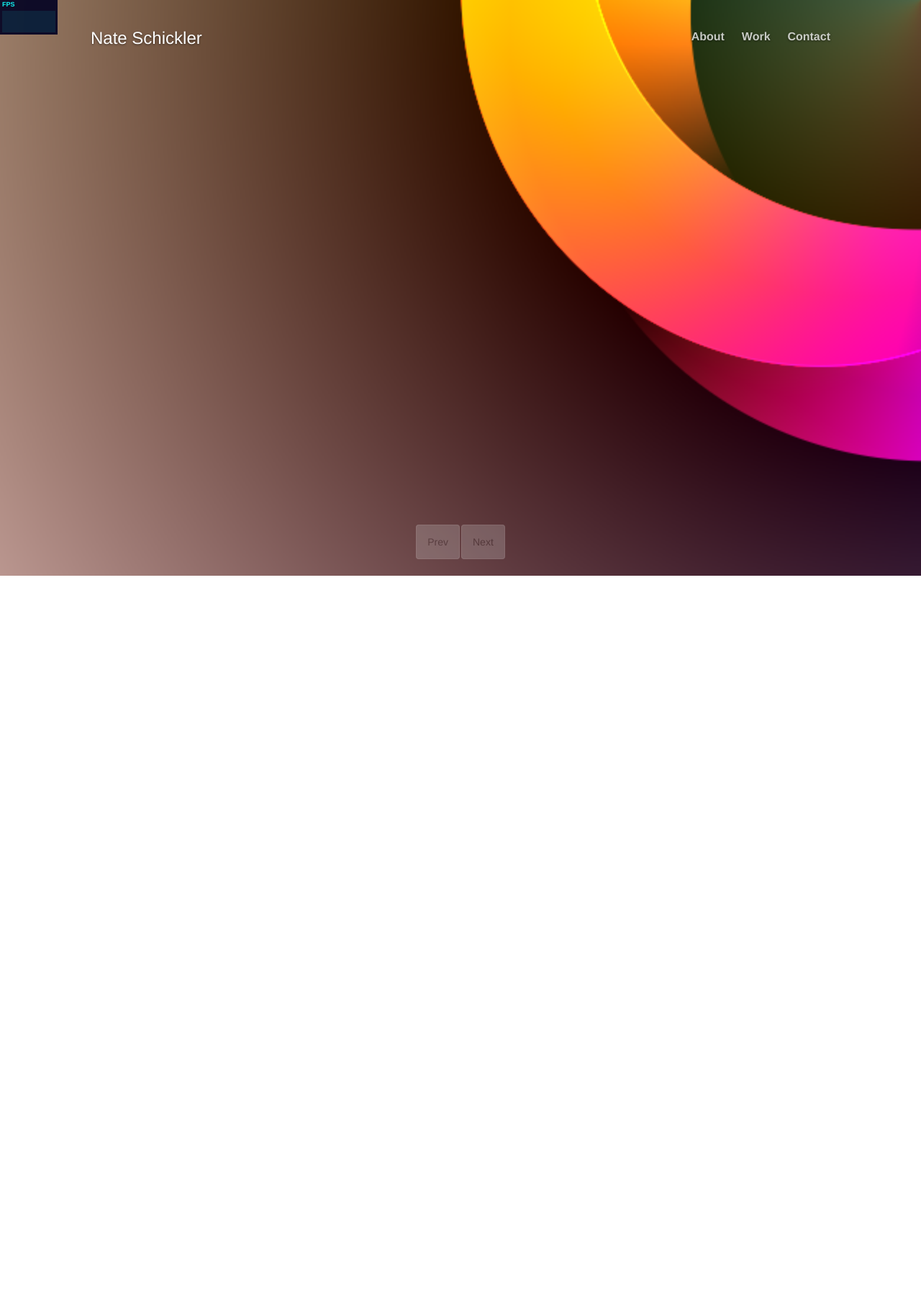
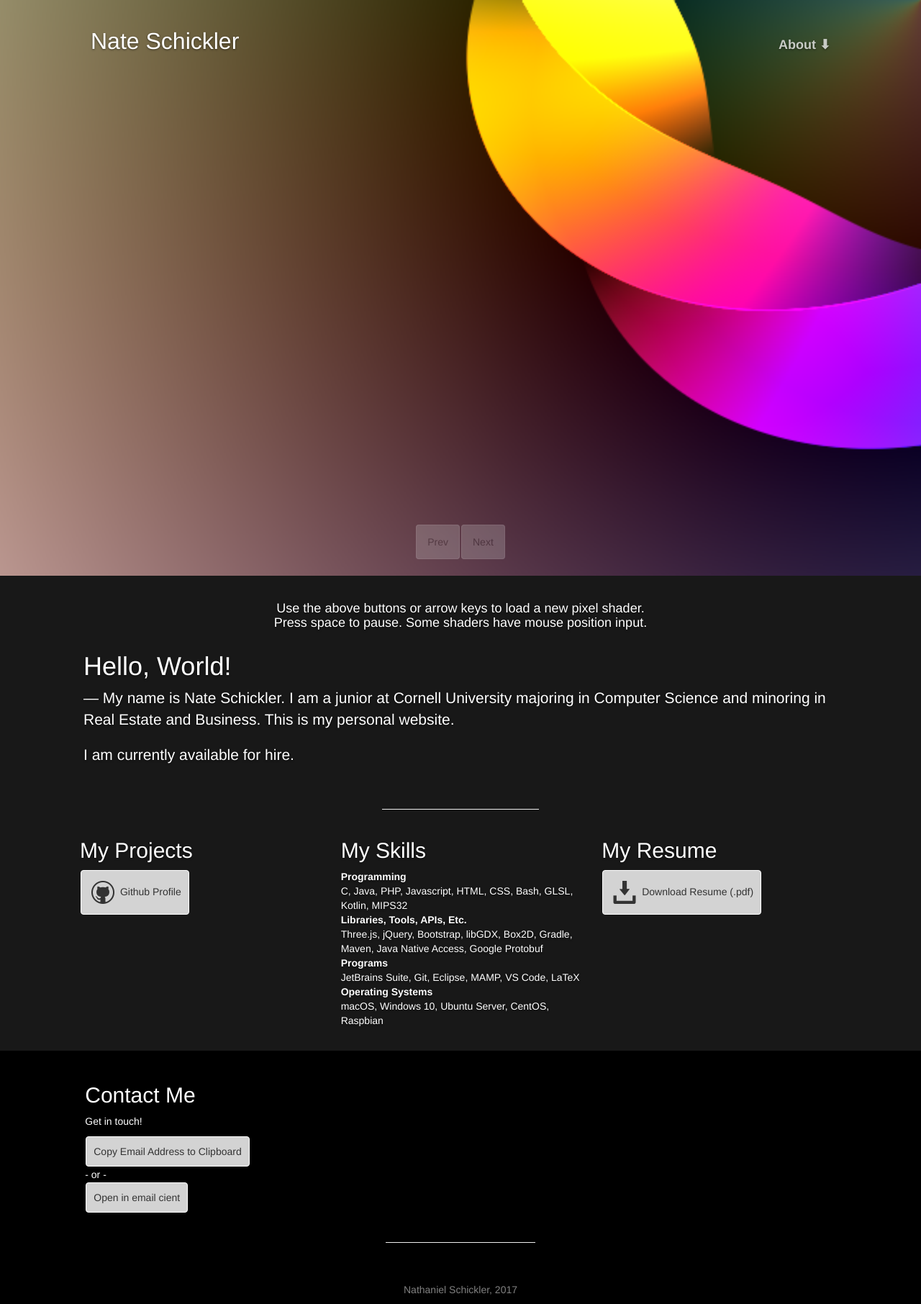
Before and after one commit to zeladada/nateschickler-site, a plain HTML site: page index.html in a window 1280 px wide. Shown: the whole page at 72% size. Before the commit the page ends 800 px from the top, so only its background shows below. Drawn offline with nearby package versions, Linux system fonts and the light colour scheme; animation ran at ten frames a second.

Commit message:
Finished button scrolling, css animations

```diff
--- a/cover.css
+++ b/cover.css
@@ -1,3 +1,5 @@
+@import url(https://fonts.googleapis.com/css?family=Open+Sans:800);
+
 /*
  * Globals
  */
@@ -26,8 +28,8 @@ a:hover {
 
 html,
 body {
-    height: 100%;
     overflow-x: hidden;
+    background-color: #181818;
 }
 body {
     color: #fff;
@@ -55,10 +57,6 @@ body {
 /* Padding for spacing */
 .inner {
     padding: 30px;
-}
-
-#content {
-    background-color: #181818;
 }
 
 #display {
@@ -150,6 +148,7 @@ hr {
 
 .masthead-nav > li {
     display: inline-block;
+
 }
 .masthead-nav > li + li {
     margin-left: 20px;
@@ -157,7 +156,7 @@ hr {
 .masthead-nav > li > a {
     padding-right: 0;
     padding-left: 0;
-    font-size: 16px;
+    font-size: large;
     font-weight: bold;
     color: #fff; /* IE8 proofing */
     color: rgba(255,255,255,.75);
@@ -173,18 +172,9 @@ hr {
 .masthead-nav > .active > a:hover,
 .masthead-nav > .active > a:focus {
     color: #fff;
-    border-bottom-color: #fff;
+    border-bottom-color: transparent;
 }
 
-
-@media (min-width: 768px) {
-    .masthead-brand {
-        float: left;
-    }
-    .masthead-nav {
-        float: right;
-    }
-}
 
 /*
  * Cover
@@ -217,6 +207,12 @@ hr {
     .masthead-brand {
         margin-top: 10px;
         margin-bottom: 10px;
+        float: left;
+    }
+
+    .masthead-nav {
+        float: right;
+        padding-top: 5px;
     }
 
     .masthead {
@@ -225,6 +221,7 @@ hr {
         margin: 0 auto;
         top: 0;
         vertical-align: middle;
+
     }
     /* Handle the widths */
     .masthead,
@@ -242,7 +239,8 @@ hr {
 }
 
 #contact-me {
-    padding: 15px 30px 15px 15px;
+    padding: 5px 30px 15px 30px;
+    margin: 20px;
 }
 
 .footer {
@@ -250,86 +248,112 @@ hr {
     text-align: center;
 }
 
-.form-control{
-    background: transparent;
+
+.reveal-text,
+.reveal-text::after {
+    -webkit-animation-delay: 0.5s;
+    animation-delay: 0.5s;
+    -webkit-animation-iteration-count: 1;
+    animation-iteration-count: 1;
+    -webkit-animation-duration: 800ms;
+    animation-duration: 800ms;
+    -webkit-animation-fill-mode: both;
+    animation-fill-mode: both;
+    -webkit-animation-timing-function: cubic-bezier(0.0, 0.0, 0.2, 1);
+    animation-timing-function: cubic-bezier(0.0, 0.0, 0.2, 1);
 }
 
-.form-group {
-    width: 100%;
+.reveal-text {
+    position: relative;
+    font-size: xx-large;
+    display: block;
+    -webkit-user-select: none;
+    -moz-user-select: none;
+    -ms-user-select: none;
+    user-select: none;
+    -webkit-animation-name: reveal-text;
+    animation-name: reveal-text;
+    color: #FFF;
+    white-space: nowrap;
+    cursor: default
+
 }
 
-form {
-    margin: 20px;
+.reveal-text::after {
+    content: "";
+    position: absolute;
+    z-index: 999;
+    top: 0;
+    left: 0;
+    right: 0;
+    bottom: 0;
+    background-color: rgb(39, 218, 255);
+    -webkit-transform: scaleX(0);
+    transform: scaleX(0);
+    -webkit-transform-origin: 0 50%;
+    transform-origin: 0 50%;
+    pointer-events: none;
+    -webkit-animation-name: revealer-text;
+    animation-name: revealer-text;
 }
 
-form > div {
-    position: relative;
-    overflow: hidden;
+@-webkit-keyframes reveal-text {
+    from {
+        -webkit-clip-path: inset(0 100% 0 0);
+        clip-path: inset(0 100% 0 0);
+    }
+    to {
+        -webkit-clip-path: inset(0 0 0 0);
+        clip-path: inset(0 0 0 0);
+    }
 }
 
-form input, form textarea {
-    width: 100%;
-    border: 2px solid gray;
-    background: none;
-    position: relative;
-    top: 0;
-    left: 0;
-    z-index: 1;
-    padding: 8px 12px;
-    outline: 0;
+@keyframes reveal-text {
+    from {
+        -webkit-clip-path: inset(0 100% 0 0);
+        clip-path: inset(0 100% 0 0);
+    }
+    to {
+        -webkit-clip-path: inset(0 0 0 0);
+        clip-path: inset(0 0 0 0);
+    }
 }
 
-form input:valid, form textarea:valid {
-    background: white;
+@-webkit-keyframes revealer-text {
+    0%, 50% {
+        -webkit-transform-origin: 0 50%;
+        transform-origin: 0 50%;
+    }
+    60%, 100% {
+        -webkit-transform-origin: 100% 50%;
+        transform-origin: 100% 50%;
+    }
+    60% {
+        -webkit-transform: scaleX(1);
+        transform: scaleX(1);
+    }
+    100% {
+        -webkit-transform: scaleX(0);
+        transform: scaleX(0);
+    }
 }
 
-form input:focus, form textarea:focus {
-    border-color: #357EBD;
+
+@keyframes revealer-text {
+    0%, 50% {
+        -webkit-transform-origin: 0 50%;
+        transform-origin: 0 50%;
+    }
+    60%, 100% {
+        -webkit-transform-origin: 100% 50%;
+        transform-origin: 100% 50%;
+    }
+    60% {
+        -webkit-transform: scaleX(1);
+        transform: scaleX(1);
+    }
+    100% {
+        -webkit-transform: scaleX(0);
+        transform: scaleX(0);
+    }
 }
-
-form input:focus + label, form textarea:focus + label {
-    //background: #357EBD;
-    color: #357EBD;
-    font-size: 70%;
-    padding: 1px 8px;
-    height: 14px;
-    z-index: 2;
-    text-transform: uppercase;
-}
-
-form label {
-    -webkit-transition: background 0.2s, color 0.2s, top 0.2s, bottom 0.2s, right 0.2s, left 0.2s;
-    transition: background 0.2s, color 0.2s, top 0.2s, bottom 0.2s, right 0.2s, left 0.2s;
-    position: absolute;
-    color: #999;
-    padding: 7px 6px;
-    font-weight: normal;
-    background-color: transparent;
-}
-
-form textarea {
-    display: block;
-    resize: vertical;
-}
-
-form.go-bottom input, form.go-bottom textarea {
-    padding: 12px 12px 12px 12px;
-}
-
-form.go-bottom label {
-    top: 0;
-    bottom: 0;
-    left: 0;
-    width: 100%;
-}
-
-form.go-bottom input:focus, form.go-bottom textarea:focus {
-    padding: 4px 6px 20px 6px;
-    background-color: transparent;
-    color: white;
-}
-
-form.go-bottom input:focus + label, form.go-bottom textarea:focus + label {
-    top: 100%;
-    margin-top: -16px;
-}
--- a/index.html
+++ b/index.html
@@ -22,21 +22,21 @@
 
 <body>
 
+
+
+
 <div class="site-wrapper">
 
-    <div class="site-wrapper-inner" id="content">
+    <div class="site-wrapper-inner">
 
         <div id="welcome">
-
             <div id="scrolling-header" class="cover-container">
                 <div class="masthead clearfix">
                     <div class="inner">
-                        <h3 class="masthead-brand">Nate Schickler</h3>
+                        <h3 class="masthead-brand reveal-text">Nate Schickler</h3>
                         <nav>
-                            <ul class="nav masthead-nav">
-                                <li class="scroll-down"><a href="#">About</a></li>
-                                <li><a href="#">Work</a></li>
-                                <li><a href="#">Contact</a></li>
+                            <ul class="nav masthead-nav reveal-text">
+                                <li id="scroll-down"><a href="#">About ⬇</a></li>
                             </ul>
                         </nav>
                     </div>
@@ -49,7 +49,7 @@
 
         </div>
 
-        <div class="cover-container">
+        <div class="cover-container" id="content">
 
             <div class="inner cover">
                 <h1 class="cover-heading">Hello, World!</h1>
@@ -73,9 +73,9 @@
                     <div class="col-sm-12 col-lg-4">
                         <h2>My Skills</h2>
                         <dt>Programming</dt>
-                        <dd>C, Java, PHP, Javascript, HTML, CSS, Bash, Kotlin, MIPS32</dd>
+                        <dd>C, Java, PHP, Javascript, HTML, CSS, Bash, GLSL, Kotlin, MIPS32</dd>
                         <dt>Libraries, Tools, APIs, Etc.</dt>
-                        <dd>Three.js, jQuery, Bootstrap, libDGX, Box2D,
+                        <dd>Three.js, jQuery, Bootstrap, libGDX, Box2D,
                             Gradle, Maven, Java Native Access, Google Protobuf
                         </dd>
                         <dt>Programs</dt>
@@ -100,35 +100,14 @@
                 <div class="row align-items-start justify-content-center">
                     <form id="contact-me" role="form" class="col-xs-6.col-lg-4 go-bottom">
                         <h2>Contact Me</h2>
-                        <p id="p1" style="display: none">njs59@cornell.edu</p>
-                        <p>Send me an email via the form below or click the button to copy my email address to your clipboard.</p>
-                        <button class="btn btn-default" onclick="copyToClipboard('#p1')">Copy Email Address to Clipboard</button>
+                        <p id="p1" style="display: none">njs59@nobots.cornell.edu</p>
+                        <p>Get in touch!</p>
+                        <a class="btn btn-default" onclick="copyToClipboard('#p1')">Copy Email Address to Clipboard</a>
                         <br>- or -<br>
-                        <a class="btn btn-default" href="mailto:njs59@cornell.edu">Open in email cient</a>
+                        <a class="btn btn-default mail" href="mailto:njs59@nobots.cornell.edu">Open in email cient</a>
                         <br><br>
                         <hr>
-                        <div class="form-group">
-                            <input id="name" type="text" class="form-control" required>
-                            <label for="name">Name</label>
-                        </div>
-                        <div class="form-group">
-                            <input id="org" type="text" class="form-control" required>
-                            <label for="org">Organization / Company</label>
-                        </div>
-                        <div class="form-group">
-                            <input id="subject" type="text" class="form-control" required>
-                            <label for="subject">Subject</label>
-                        </div>
-                        <div class="form-group">
-                            <input id="email" type="tel" class="form-control" required>
-                            <label for="email">Email Address</label>
-                        </div>
-                        <div class="form-group">
-                            <textarea id="message" class="form-control" required></textarea>
-                            <label for="message">Message</label>
-                        </div>
                     </form>
-
                     <footer class="footer">
                         <p>Nathaniel Schickler, 2017</p>
                     </footer>
@@ -159,7 +138,6 @@ void main() {
                       1.0); // A
 }
 
-
 </script>
 
 <script src="https://ajax.googleapis.com/ajax/libs/jquery/3.2.1/jquery.min.js"></script>
@@ -171,13 +149,32 @@ void main() {
 <script src="lib/stats.min.js"></script>
 <script src="main.js"></script>
 <script>
+    $("#scroll-down").click(function() {
+        var div = document.getElementById('content');
+        $('html, body').animate({
+            scrollTop : $("#content").offset().top - 200
+        }, 'slow');
+    });
+</script>
+<script>
+    $(window).scroll(function(){
+        $(".masthead").css("opacity", 1 - $(window).scrollTop() / 500);
+    });
+</script>
+<script>
     function copyToClipboard(element) {
         var $temp = $("<input>");
         $("body").append($temp);
-        $temp.val($(element).text()).select();
+        $temp.val($(element).text().replace('nobots.', '')).select();
         document.execCommand("copy");
         $temp.remove();
     }
 </script>
+<script>
+    $('.mail').on('click', function(){
+        var href = $(this).attr('href');
+        $(this).attr('href', href.replace('nobots.', ''));
+    });
+</script>
 </body>
 </html>
--- a/main.js
+++ b/main.js
@@ -30,14 +30,14 @@ var isMobileDevice = ((typeof window.orientation !== "undefined") || (navigator.
 var renderScale = 1 / 4;
 var framerate = 60;
 var renderOnMouseMove = false;
-var paused = true;
+var paused = false;
 var pausedTime;
 
 var leftKey = 37, leftA = 65, rightKey = 39, rightD = 68, space = 32;
 
 function init() {
-    stats = new Stats();
-    stats.showPanel(0);
+    //stats = new Stats();
+    //stats.showPanel(0);
 
     container = document.getElementById('top-animation');
 
@@ -68,7 +68,8 @@ function init() {
             '<div id="display" class="clearfix">'
             + '<a id="leftButton" href="#" class="shaderControls btn btn-md btn-default"><span>Prev</span></a>'
             + '<a id="rightButton" href="#" class="shaderControls btn btn-md btn-default"><span>Next</span></a>'
-            + '<h4>Use the above buttons or arrow keys to load a new pixel shader.<br>Press space to pause.</h4>'
+            + '<h4>Use the above buttons or arrow keys to load a new pixel shader.'
+            + '<br>Press space to pause. Some shaders have mouse position input.</h4>'
             + '</div>'
         );
 
@@ -84,7 +85,7 @@ function init() {
 
     requestAnimationFrame(animate);
 
-    container.appendChild(stats.dom);
+    //container.appendChild(stats.dom);
 }
 
 function initShaders() {
@@ -142,7 +143,7 @@ function initCube() {
 }
 
 function animate(time) {
-    stats.update();
+    //stats.update();
 
     setTimeout(function () {
 
```
Also changed, not shown: shaders/ring.glsl (line endings or trailing spaces).
